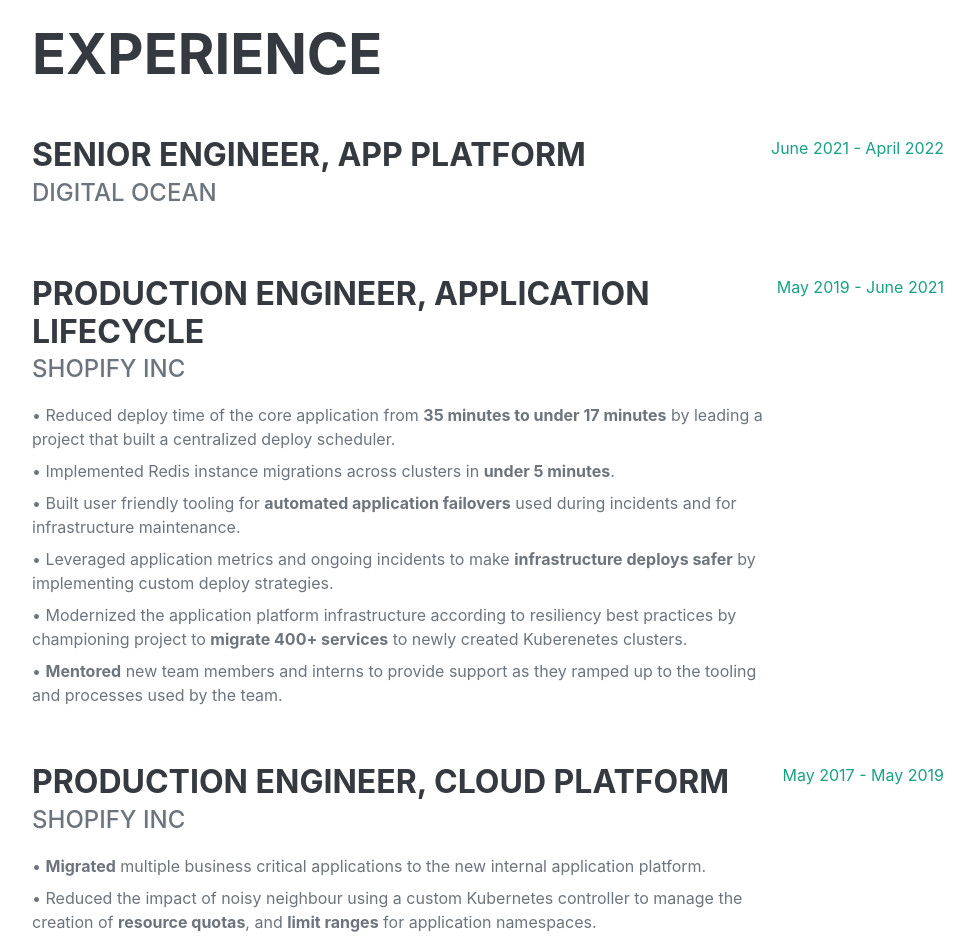
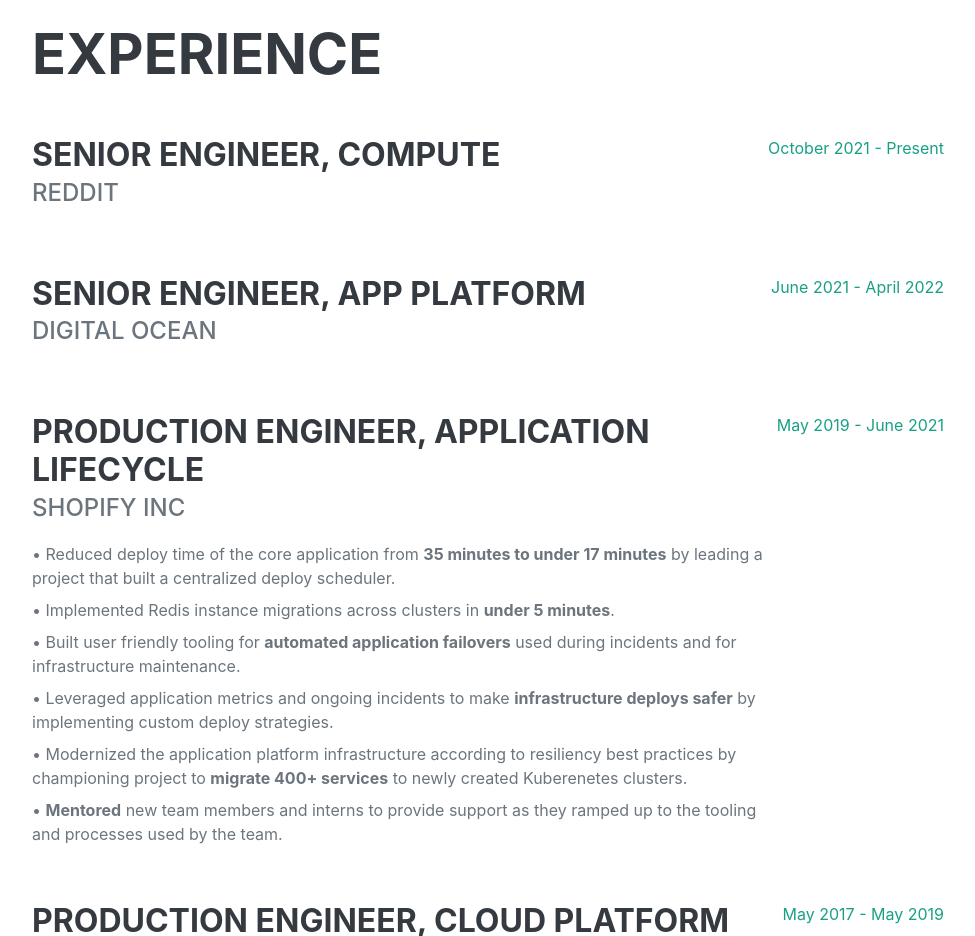
Before and after one commit to karanthukral/karanthukral.github.io, a plain HTML site: page index.html in a window 1280 px wide. Shown: the part 860-1796 px from the top of the page, without its empty margins (288-1263 px from the left). Drawn offline with nearby package versions, Linux system fonts and the light colour scheme; a web font is replaced by a local one.

Commit message:
add reddit

```diff
--- a/index.html
+++ b/index.html
@@ -75,6 +75,13 @@
         <section class="resume-section" id="experience">
             <div class="resume-section-content">
                 <h2 class="mb-5">Experience</h2>
+                <div class="d-flex flex-column flex-md-row justify-content-between mb-5">
+                    <div class="flex-grow-1">
+                        <h3 class="mb-0">Senior Engineer, Compute</h3>
+                        <div class="subheading mb-3">Reddit</div>
+                    </div>
+                    <div class="flex-shrink-0"><span class="text-primary">October 2021 - Present</span></div>
+                </div>
                 <div class="d-flex flex-column flex-md-row justify-content-between mb-5">
                     <div class="flex-grow-1">
                         <h3 class="mb-0">Senior Engineer, App Platform</h3>
```
